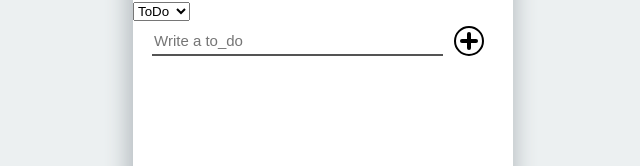
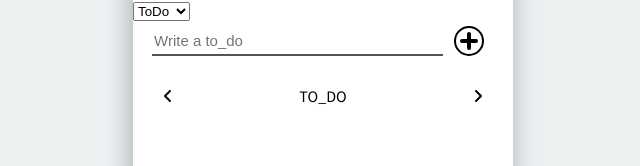
Before and after one commit to YuchanJung/todolist, a React (Create React App) app: page / in a window 1280 px wide. Shown: the part 248-414 px from the top of the page, without its empty margins (317-957 px from the left). Built offline with nearby package versions, Linux system fonts and the light colour scheme.

Commit message:
making SelectDate bar

```diff
--- /dev/null
+++ b/src/components/SelectDate.tsx
@@ -0,0 +1,30 @@
+import { faAngleLeft, faAngleRight } from "@fortawesome/free-solid-svg-icons";
+import { FontAwesomeIcon } from "@fortawesome/react-fontawesome";
+import { useRecoilState } from "recoil";
+import styled from "styled-components";
+import { Categories, categoryState } from "../atom";
+
+const Container = styled.div`
+  display: flex;
+  align-items: center;
+  justify-content: space-between;
+  height: 40px;
+  margin: 0px 30px;
+`;
+
+function SelectDate() {
+  const [category, setCategory] = useRecoilState(categoryState);
+  return (
+    <Container>
+      {category !== Categories.DOING && (
+        <FontAwesomeIcon icon={faAngleLeft} className="angleLeft" />
+      )}
+      <span>{category}</span>
+      {category !== Categories.DONE && (
+        <FontAwesomeIcon icon={faAngleRight} className="angleRight" />
+      )}
+    </Container>
+  );
+}
+
+export default SelectDate;
--- a/src/components/ToDoList.tsx
+++ b/src/components/ToDoList.tsx
@@ -11,6 +11,7 @@ import {
 import CreateToDo from "./CreateToDo";
 import DarkModeButton from "./DarkModeButton";
 import SelectCategory from "./SelectCategory";
+import SelectDate from "./SelectDate";
 import ToDo from "./ToDo";
 
 const Container = styled.div`
@@ -82,6 +83,7 @@ function WholeList() {
       <SelectCategory />
       <Body>
         <CreateToDo />
+        <SelectDate />
         <Contents>
           {toDosByCat.map((toDo) => (
             <ToDo key={toDo.id} {...toDo} />
```
